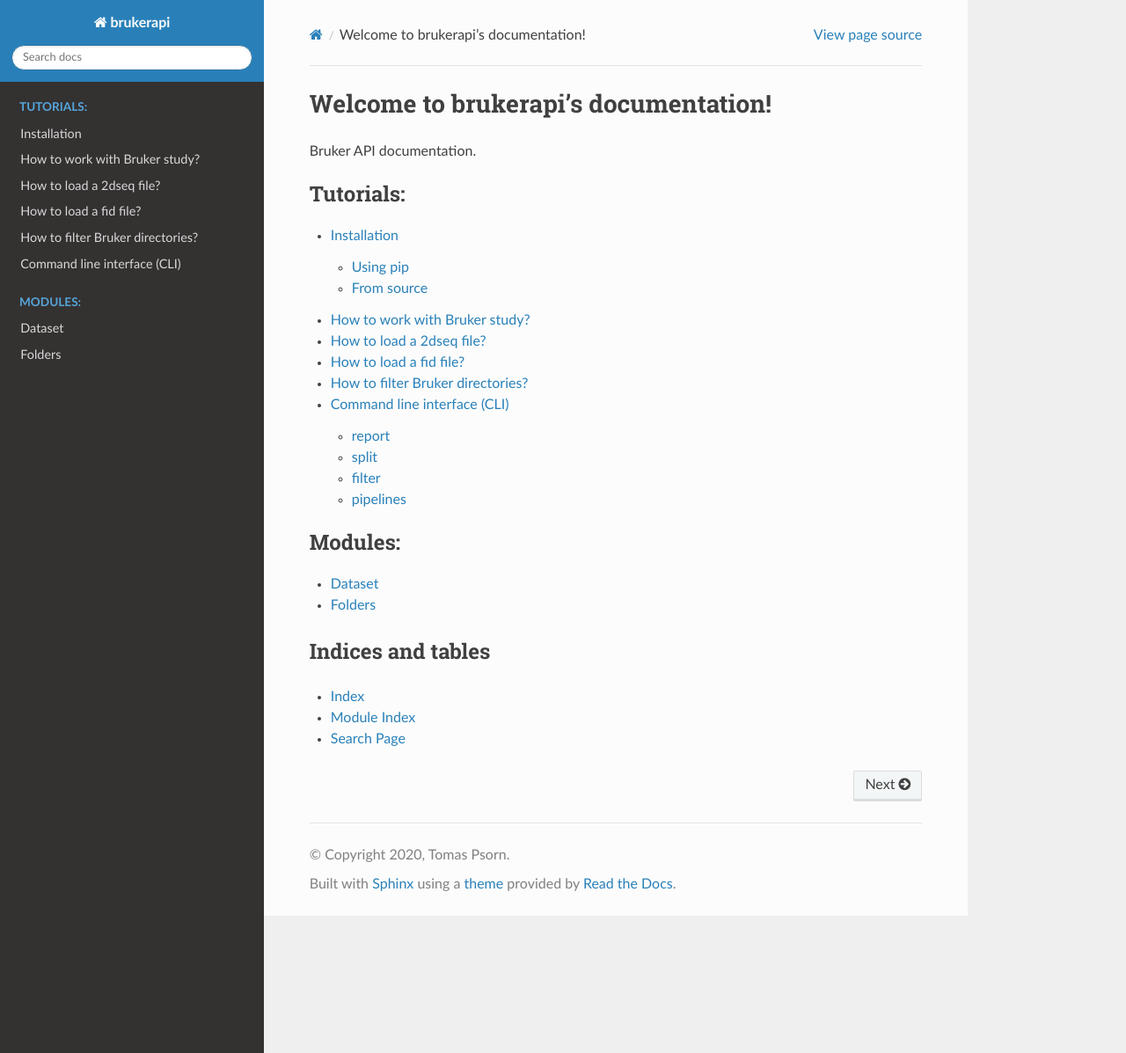
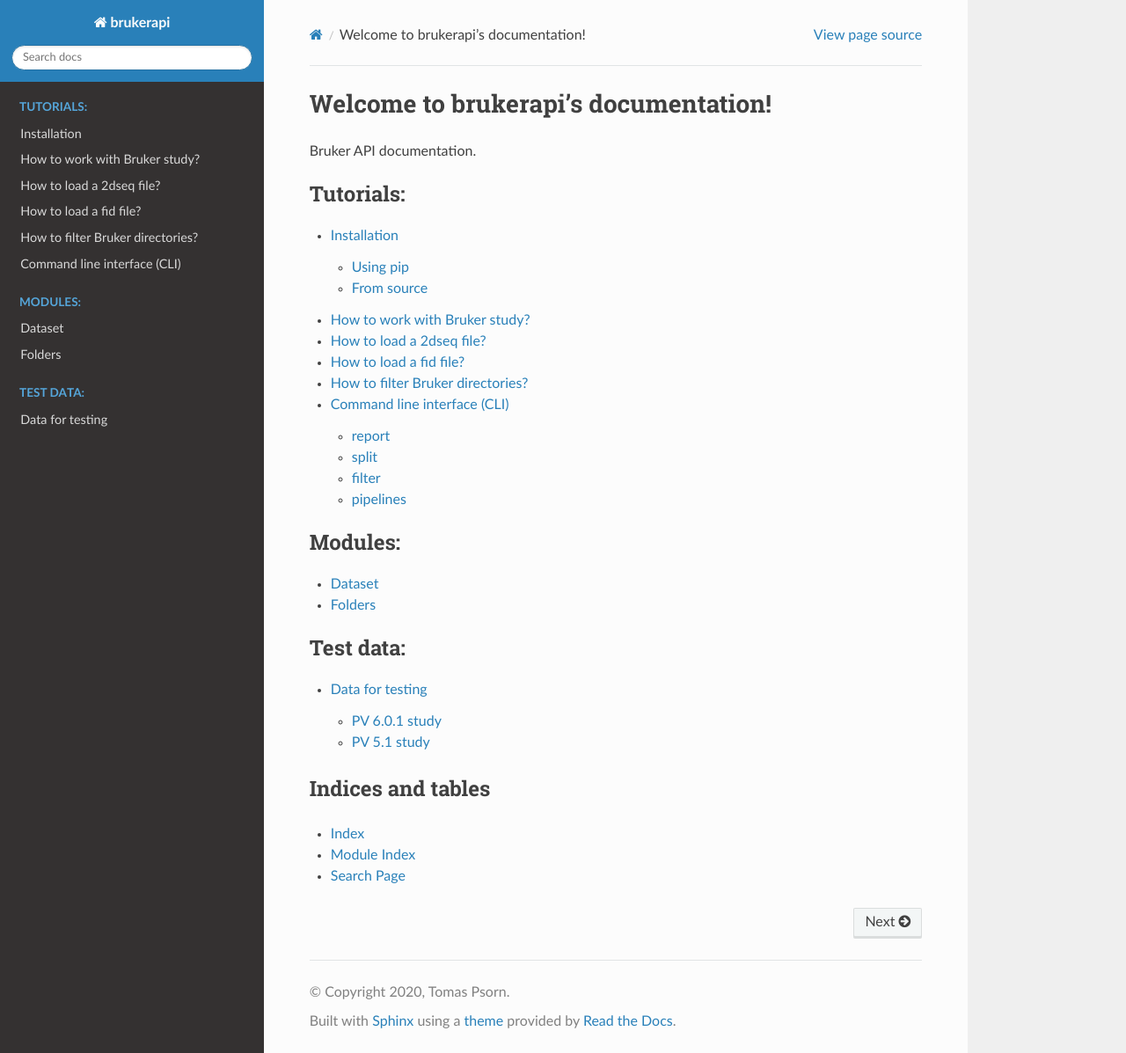
Before and after one commit to isi-nmr/brukerapi-python, a Sphinx documentation site: the page built from docs/source/index.rst, in a window 1280 px wide and 1197 px high. Shown: the whole window at 88% size. Built offline with Sphinx 7.4.7 and the Read the Docs theme 2.0.0, drawn with Linux system fonts in a browser that asks for light colours.

Commit message:
documentation of test datasets update of jupyter notebooks

```diff
--- a/docs/source/index.rst
+++ b/docs/source/index.rst
@@ -26,6 +26,12 @@
    dataset
    folders
 
+.. toctree::
+   :maxdepth: 2
+   :caption: Test data:
+
+   test_data
+
 
 Indices and tables
 -------------------
--- /dev/null
+++ b/docs/source/test_data.rst
@@ -0,0 +1,17 @@
+Data for testing
+===============================
+
+PV 6.0.1 study
+-------------------------------------------------------
+
+Folder: 20200612_094625_lego_phantom_3_1_2
+
+This study contains datasets measured all standard pulse sequences provided in PV6.0.1.
+
+PV 5.1 study
+-------------------------------------------------------
+
+Folder: 0.2H2
+
+
+This study contains datasets measured all standard pulse sequences provided in PV5.1.
```
Also changed, not shown: 2 other files.
